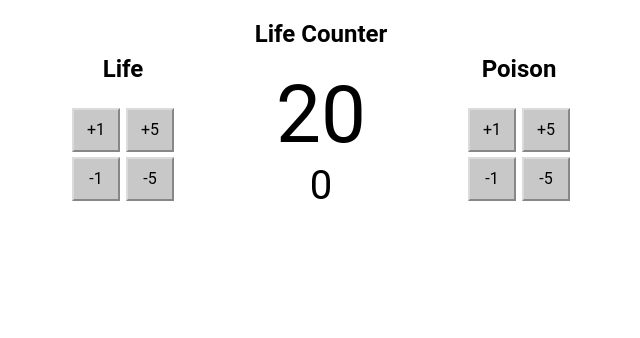
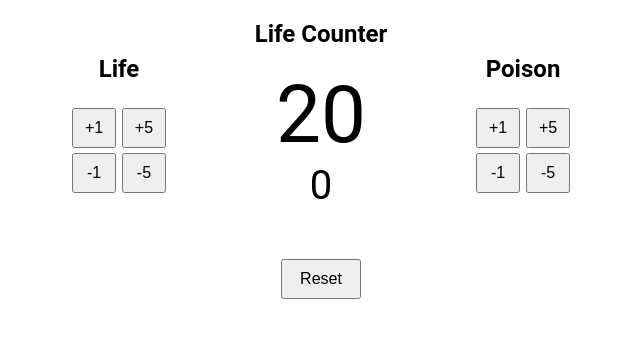
Before and after one commit to superlinkx/BoronCalc, a browser extension: page index.html in a window 1280 px wide. Shown: the whole page, without its empty margins (319-959 px from the left). Drawn offline with Linux system fonts and the light colour scheme.

Commit message:
Release v1.1.3 Moved button actions logic to controller Changed style back to using standard html buttons Added unit tests for all current features Added reset button

```diff
--- a/css/main.css
+++ b/css/main.css
@@ -30,40 +30,38 @@ img {
 	margin: 50px auto;
 }
 
-.button-group-life, .button-group-poison {
+.button-group.life, .button-group.poison {
 	display: block;
 	position: absolute;
 	top: 15px;
 }
 
-.button-group-life {
+.button-group.life {
 	left: 0;
 }
 
-.button-group-poison {
+.button-group.poison {
 	right: 0;
 }
 
-.button-group-vert {
+.button-group.vert {
 	display: inline-block;
 }
 
-.button-group-vert a {
-	font-size: 16px;
+.button-group.vert button {
 	display: block;
 	width: 44px;
-	height: 40px;
-	line-height: 40px;
 	margin: 5px 1px;
-	background: #c8c8c8;
-	border: 2px outset #dbdbdb;
-	cursor: pointer;
-	-webkit-user-select: none;
-	user-select: none;
 }
 
-.button-group-vert a:active {
-	border: 2px inset #dbdbdb;
+.button-group.reset {
+	margin-top: 50px;
+}
+
+.button-group button {
+	font-size: 16px;
+	width: 80px;
+	height: 40px;
 }
 
 .life-counter {
--- a/js/controllers.js
+++ b/js/controllers.js
@@ -18,8 +18,10 @@ var boroncalcControllers = angular.module('boroncalcControllers', ['ngRoute']);
 
 boroncalcControllers.controller('LifeCounterCtrl', ['$scope',
 	function($scope) {
-		$scope.life = 20;
-		$scope.poison = 0;
+		$scope.defaultLife = 20;
+		$scope.defaultPoison = 0;
+		$scope.life = $scope.defaultLife;
+		$scope.poison = $scope.defaultPoison;
 
 		$scope.changeLife = function(amount) { //Changes life total by amount. amount is an integer
 			$scope.life += amount;
@@ -28,5 +30,10 @@ boroncalcControllers.controller('LifeCounterCtrl', ['$scope',
 		$scope.changePoison = function(amount) { //Changes poison counters by amount. amount is an integer
 			$scope.poison += amount;
 		}
+
+		$scope.reset = function() { //Reset life counter to current defaults
+			$scope.life = $scope.defaultLife;
+			$scope.poison = $scope.defaultPoison;
+		}
 	}
 ]);
--- a/manifest.mobile.json
+++ b/manifest.mobile.json
@@ -1,5 +1,5 @@
 {
   "packageId": "com.superlinkx.BoronCalc",
-  "versionCode": 3,
+  "versionCode": 4,
   "CFBundleVersion": '1.1.1',
 }
--- a/partials/life-counter.html
+++ b/partials/life-counter.html
@@ -15,15 +15,15 @@ limitations under the License.
 -->
 <section class="life-counter">
 	<h1>Life Counter</h1>
-	<div class="button-group-life">
+	<div class="button-group life">
 		<h2>Life</h2>
-		<div class="button-group-vert">
-			<a ng-click="changeLife(1)">+1</a>
-			<a ng-click="changeLife(-1)">-1</a>
+		<div class="button-group vert">
+			<button ng-click="changeLife(1)">+1</button>
+			<button ng-click="changeLife(-1)">-1</button>
 		</div>
-		<div class="button-group-vert">
-			<a ng-click="changeLife(5)">+5</a>
-			<a ng-click="changeLife(-5)">-5</a>
+		<div class="button-group vert">
+			<button ng-click="changeLife(5)">+5</button>
+			<button ng-click="changeLife(-5)">-5</button>
 		</div>
 	</div>
 	<div class="display-life">
@@ -32,15 +32,18 @@ limitations under the License.
 	<div class="display-poison">
 		<span>{{poison}}</span>
 	</div>
-	<div class="button-group-poison">
+	<div class="button-group poison">
 		<h2>Poison</h2>
-		<div class="button-group-vert">
-			<a ng-click="changePoison(1)">+1</a>
-			<a ng-click="changePoison(-1)">-1</a>
+		<div class="button-group vert">
+			<button ng-click="changePoison(1)">+1</button>
+			<button ng-click="changePoison(-1)">-1</button>
 		</div>
-		<div class="button-group-vert">
-			<a ng-click="changePoison(5)">+5</a>
-			<a ng-click="changePoison(-5)">-5</a>
+		<div class="button-group vert">
+			<button ng-click="changePoison(5)">+5</button>
+			<button ng-click="changePoison(-5)">-5</button>
 		</div>
 	</div>
+	<div class="button-group reset">
+		<button ng-click="reset()">Reset</button>
+	</div>
 </section>
```
Also changed, not shown: tests/unit/controllersSpec.js (+18 -8 lines), manifest.json.
